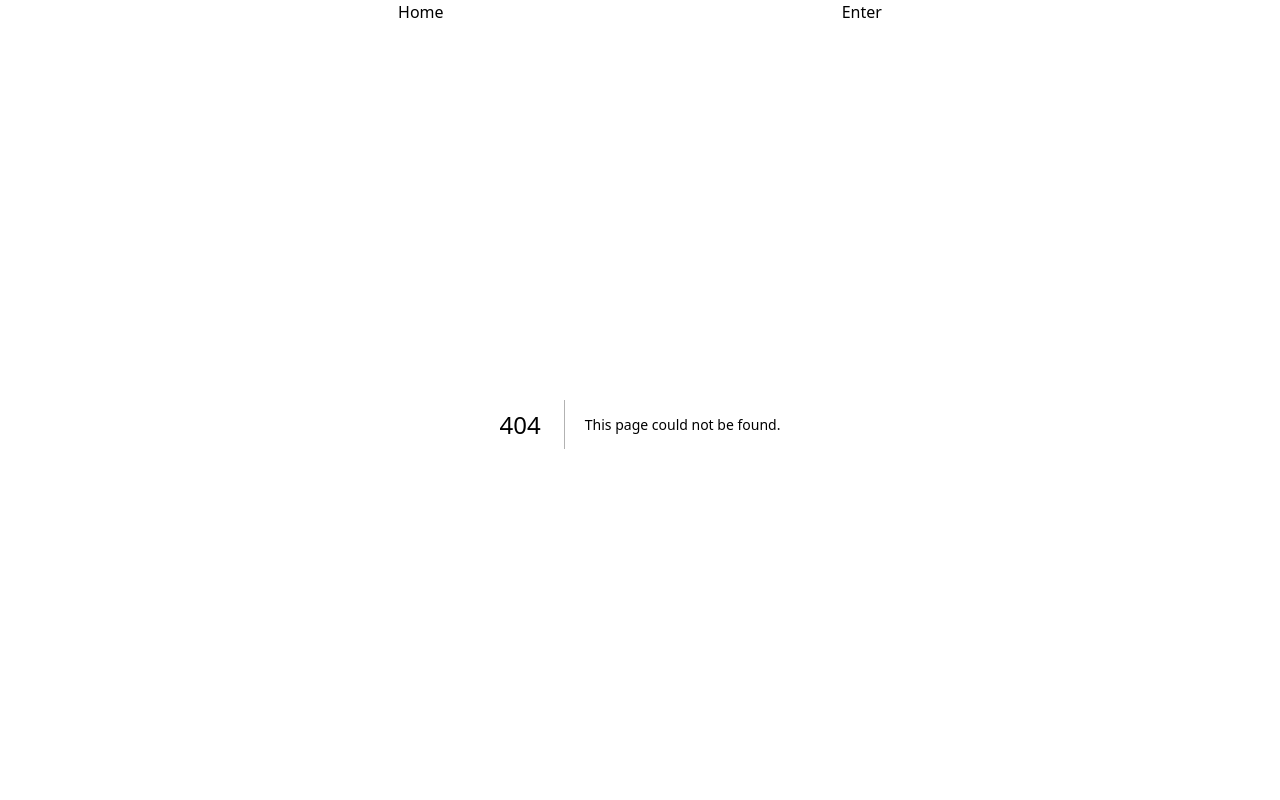
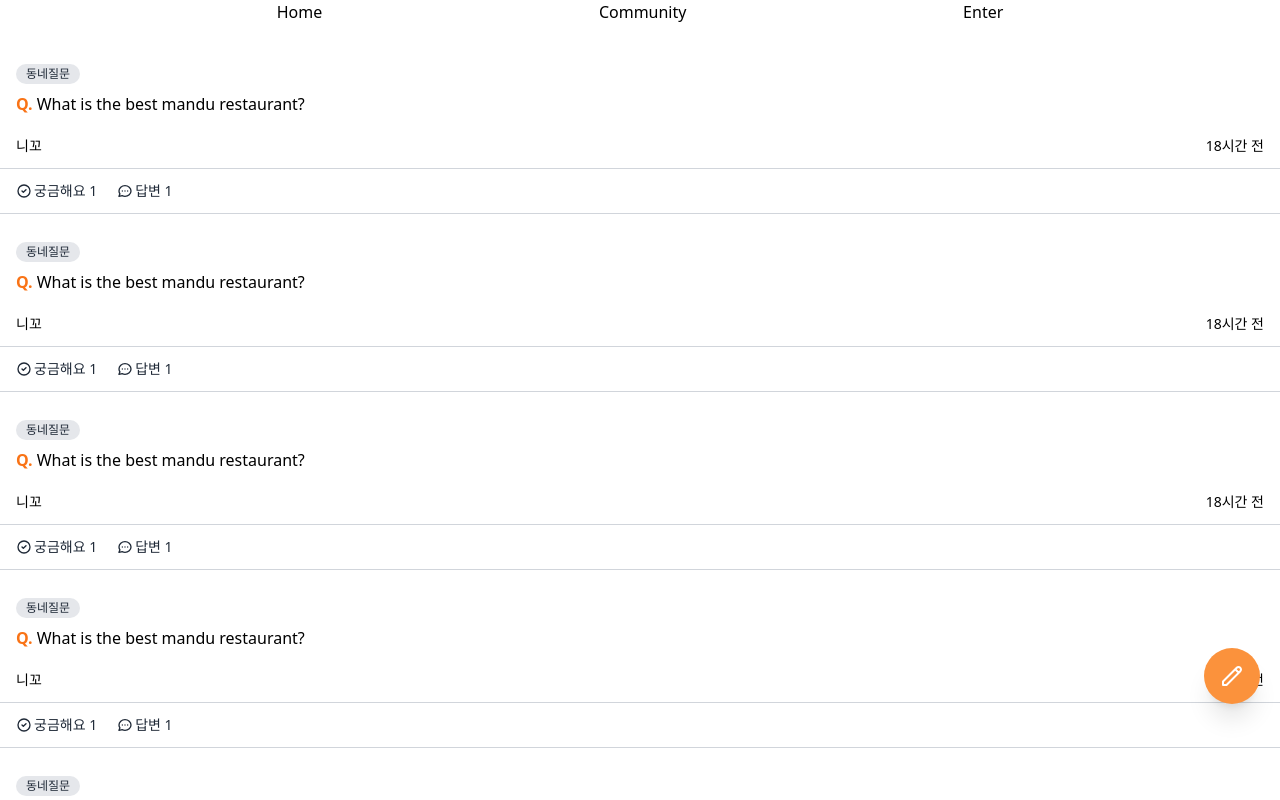
Before and after one commit to shionpark/nextjs-carrot, a Next.js app: page /community in a window 1280 px wide. Before the commit this address had no page. Shown: the top 800 px of the page. Built offline with nearby package versions, Linux system fonts and the light colour scheme.

Commit message:
Design: 💄 Community Screen

```diff
--- a/src/components/Navbar.tsx
+++ b/src/components/Navbar.tsx
@@ -4,6 +4,7 @@ const Navbar = () => {
   return (
     <div className="flex justify-evenly">
       <Link href="/">Home</Link>
+      <Link href="/community">Community</Link>
       <Link href="/enter">Enter</Link>
     </div>
   );
--- /dev/null
+++ b/src/pages/community/index.tsx
@@ -0,0 +1,78 @@
+const Community = () => {
+  return (
+    <div className="COMMUNITY_CONTAINER py-10 space-y-7">
+      {[1, 2, 3, 4, 5, 6].map((_, i) => (
+        <div
+          key={i}
+          className="COMMUNITY_ROW flex flex-col items-start cursor-pointer"
+        >
+          <span className="C_CATEGORY ml-4 bg-gray-200 rounded-full text-xs px-2.5 py-0.5 text-gray-800">
+            동네질문
+          </span>
+          <span className="C_QUESTION flex px-4 mt-2">
+            <span className="text-orange-500 font-bold mr-1">Q.</span>
+            What is the best mandu restaurant?
+          </span>
+          <div className="C_AUTHOR flex w-full px-4 justify-between items-center text-sm mt-5">
+            <span>니꼬</span>
+            <span>18시간 전</span>
+          </div>
+          <div className="C_COMMENT flex space-x-5 text-gray-800 w-full border-y py-3 mt-3 border-gray-300">
+            <span className="flex items-center space-x-0.5 ml-4">
+              <svg
+                className="w-4 h-4"
+                fill="none"
+                stroke="currentColor"
+                viewBox="0 0 24 24"
+                xmlns="http://www.w3.org/2000/svg"
+              >
+                <path
+                  strokeLinecap="round"
+                  strokeLinejoin="round"
+                  strokeWidth="2"
+                  d="M9 12l2 2 4-4m6 2a9 9 0 11-18 0 9 9 0 0118 0z"
+                ></path>
+              </svg>
+              <span className="text-sm ">궁금해요 1</span>
+            </span>
+            <span className="flex items-center space-x-0.5">
+              <svg
+                className="w-4 h-4"
+                fill="none"
+                stroke="currentColor"
+                viewBox="0 0 24 24"
+                xmlns="http://www.w3.org/2000/svg"
+              >
+                <path
+                  strokeLinecap="round"
+                  strokeLinejoin="round"
+                  strokeWidth="2"
+                  d="M8 12h.01M12 12h.01M16 12h.01M21 12c0 4.418-4.03 8-9 8a9.863 9.863 0 01-4.255-.949L3 20l1.395-3.72C3.512 15.042 3 13.574 3 12c0-4.418 4.03-8 9-8s9 3.582 9 8z"
+                ></path>
+              </svg>
+              <span className="text-sm">답변 1</span>
+            </span>
+          </div>
+        </div>
+      ))}
+      <button className="fixed p-4 bg-orange-400 hover:bg-orange-500 transition cursor-pointer text-white rounded-full shadow-xl right-5 bottom-24 hover:-translate-y-1 ease-in-out">
+        <svg
+          className="w-6 h-6"
+          fill="none"
+          stroke="currentColor"
+          viewBox="0 0 24 24"
+          xmlns="http://www.w3.org/2000/svg"
+        >
+          <path
+            strokeLinecap="round"
+            strokeLinejoin="round"
+            strokeWidth="2"
+            d="M15.232 5.232l3.536 3.536m-2.036-5.036a2.5 2.5 0 113.536 3.536L6.5 21.036H3v-3.572L16.732 3.732z"
+          ></path>
+        </svg>
+      </button>
+    </div>
+  );
+};
+
+export default Community;
```
